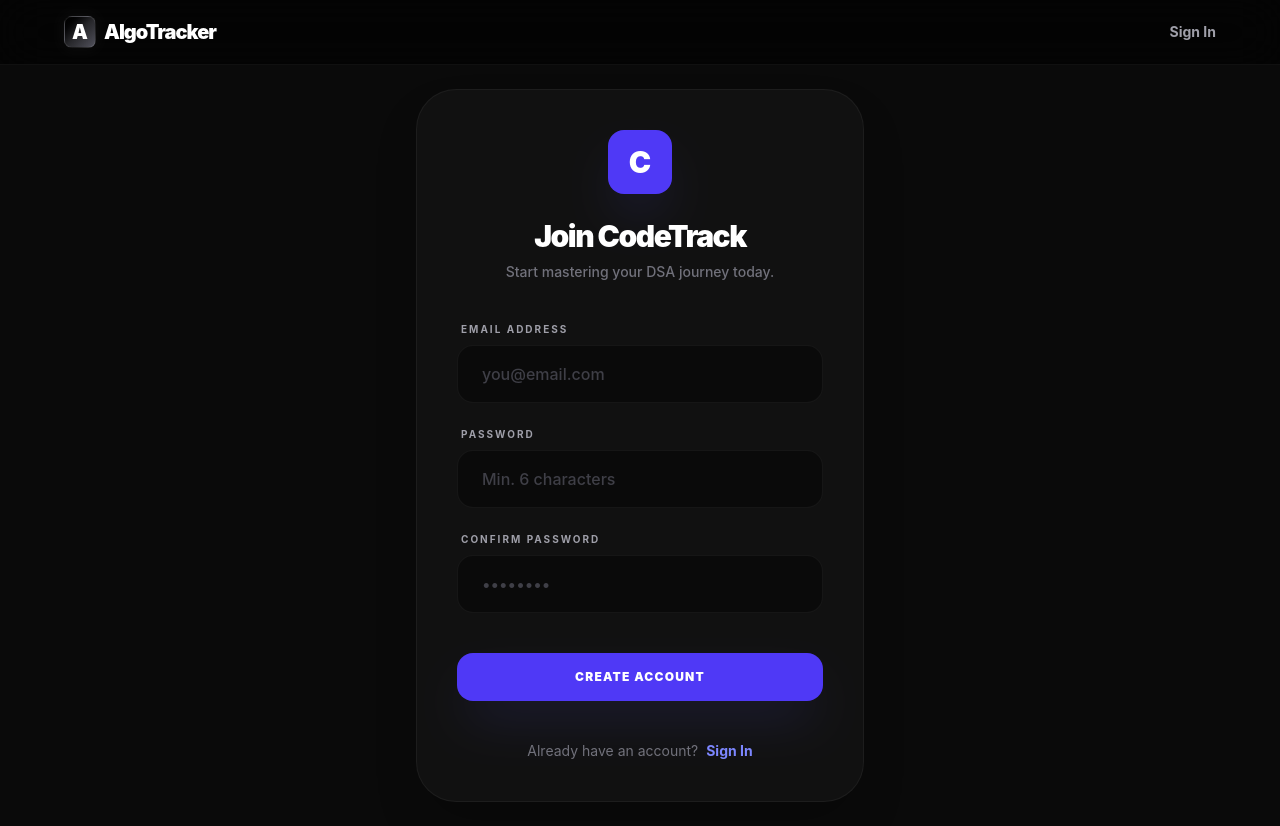
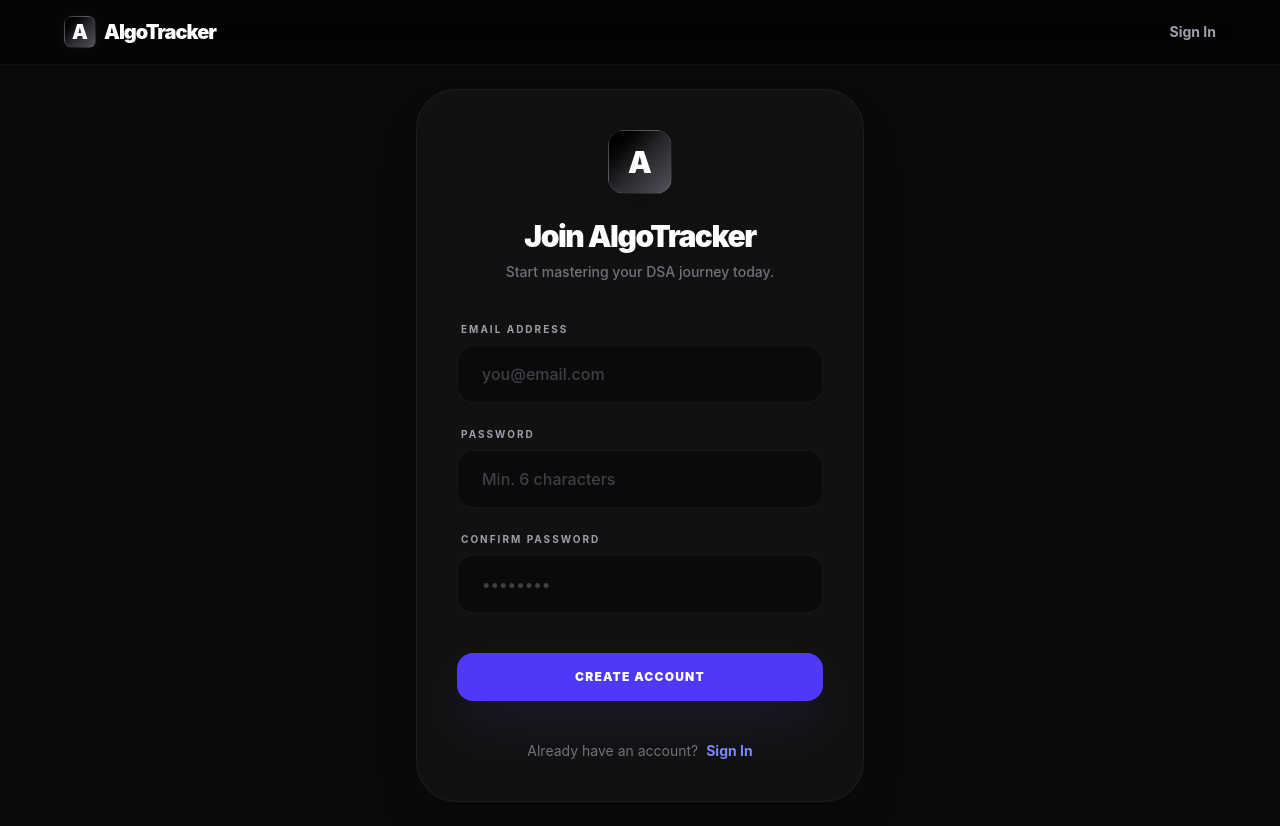
Before and after one commit to HardikH25/AlgoTracker, a React (Vite) app: page /signup in a window 1280 px wide. Built offline with nearby package versions, Linux system fonts and the light colour scheme; no server answers.

Commit message:
Bug Fixed related to new user login page

```diff
--- a/src/pages/Signup.jsx
+++ b/src/pages/Signup.jsx
@@ -35,10 +35,10 @@ export default function Signup() {
     <div className="flex items-center justify-center min-h-[calc(100vh-120px)] animate-fade-in p-6">
       <div className="w-full max-w-md bg-[#111111] p-10 rounded-[40px] shadow-2xl border border-white/5 animate-slide-up">
         <div className="flex flex-col items-center mb-10">
-          <div className="w-16 h-16 bg-indigo-600 rounded-2xl flex items-center justify-center text-white font-black text-3xl mb-6 shadow-2xl shadow-indigo-500/20">
-            C
+          <div className="w-16 h-16 bg-gradient-to-br from-black via-zinc-800 to-zinc-600 rounded-2xl flex items-center justify-center text-white font-black text-3xl mb-6 shadow-2xl border border-white/10">
+            A
           </div>
-          <h2 className="text-3xl font-black text-white tracking-tighter">Join CodeTrack</h2>
+          <h2 className="text-3xl font-black text-white tracking-tighter">Join AlgoTracker</h2>
           <p className="text-zinc-500 text-sm mt-2 font-medium">Start mastering your DSA journey today.</p>
         </div>
 
```
Also changed, not shown: src/pages/ProblemLogger.jsx (line endings or trailing spaces).
